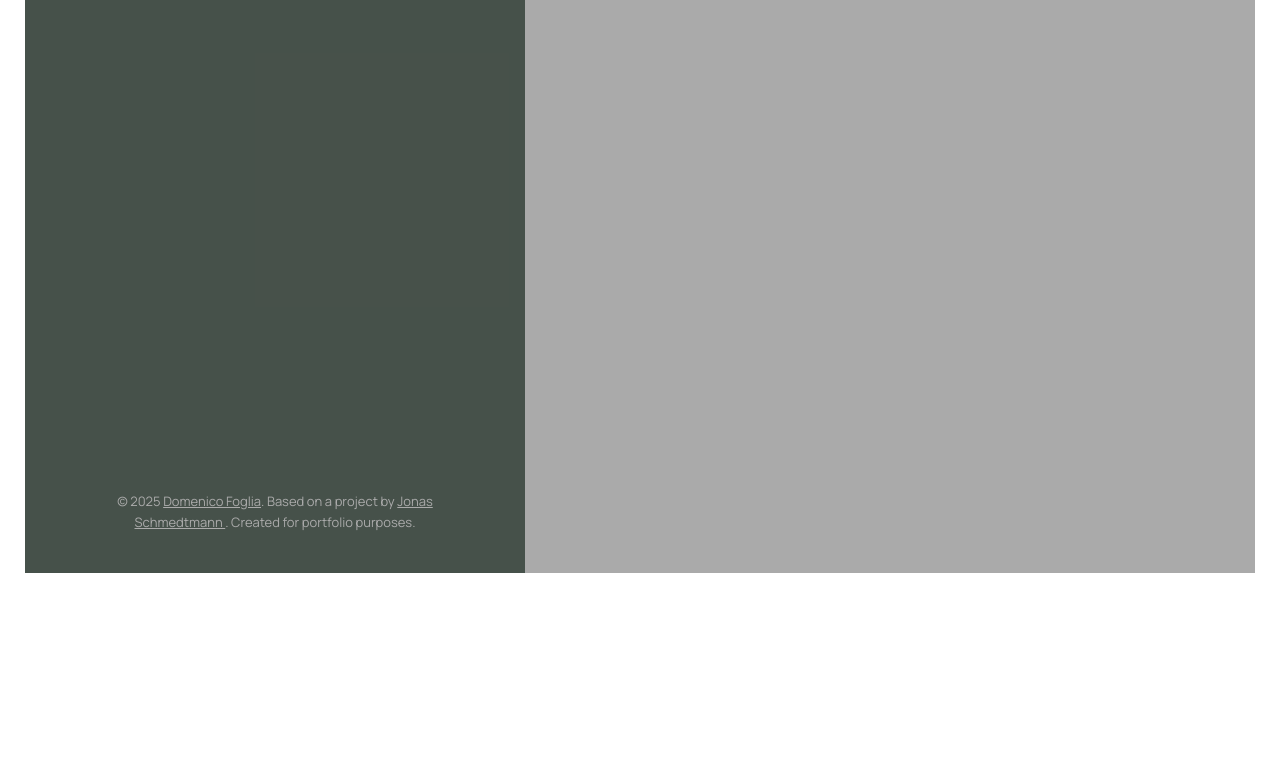
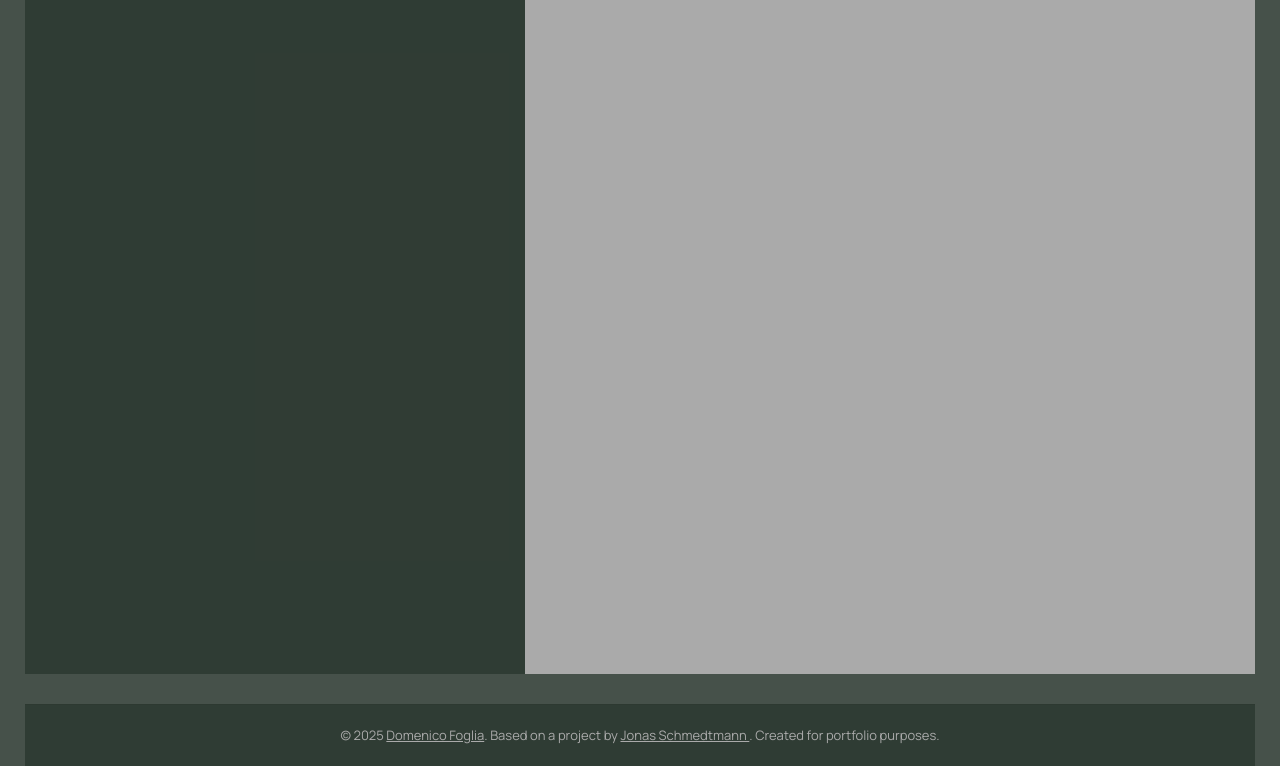
Before and after one commit to DomenicoFoglia/Strive_Fitness_Map, a plain HTML site: page index.html in a window 1280 px wide. Shown: the part 202-968 px from the top of the page. Before the commit the page ends 800 px from the top, so only its background shows below. Drawn offline with nearby package versions, Linux system fonts and the light colour scheme.

Commit message:
Aggiunto footer

```diff
--- a/index.html
+++ b/index.html
@@ -20,6 +20,7 @@
     <title>Strive: Rise to Your Potential!</title>
   </head>
   <body>
+    <main>
       <div class="sidebar">
         <img src="/logo2-removebg.png" alt="Logo" class="logo" />
 
@@ -108,6 +109,12 @@
             </div>
           </li> -->
         </ul>
+
+      </div>
+
+    <section id="map"></section>
+  </main>
+    <footer class="footer">
       <p class="copyright">
         &copy; 2025 <a class="twitter-link" target="_blank" href="https://github.com/DomenicoFoglia">Domenico Foglia</a>. Based on a project by
         <a class="twitter-link" target="_blank" href="https://twitter.com/jonasschmedtman">
@@ -115,8 +122,6 @@
         </a>.
         Created for portfolio purposes.
       </p>
-    </div>
-
-    <div id="map"></div>
+    </footer>
   </body>
 </html>
--- a/style.css
+++ b/style.css
@@ -34,6 +34,13 @@ body {
   padding: 2.5rem;
 
   display: flex;
+  flex-direction: column;
+  background-color: var(--color-dark--1);
+}
+
+main {
+  display: flex;
+  flex: 1;
 }
 
 /* GENERAL */
@@ -303,6 +310,22 @@ a:visited {
   box-shadow: 0 4px 8px rgba(255, 0, 0, 0.3);
 }
 
+.footer {
+  text-align: center;
+  padding: 2rem 1rem;
+  font-size: 1.2rem;
+  color: var(--color-light--1);
+  background-color: var(--color-dark--1);
+  margin-top: 3rem;
+  border-top: 0.1rem solid var(--color-dark--1);
+}
+
+.footer__text {
+  margin: 0;
+  line-height: 1.5;
+}
+
+
 /* Tablet e sotto (max-width: 900px) */
 @media (max-width: 56.25em) {
   body {
```
Lines whose indentation alone changed are shown as unchanged.
